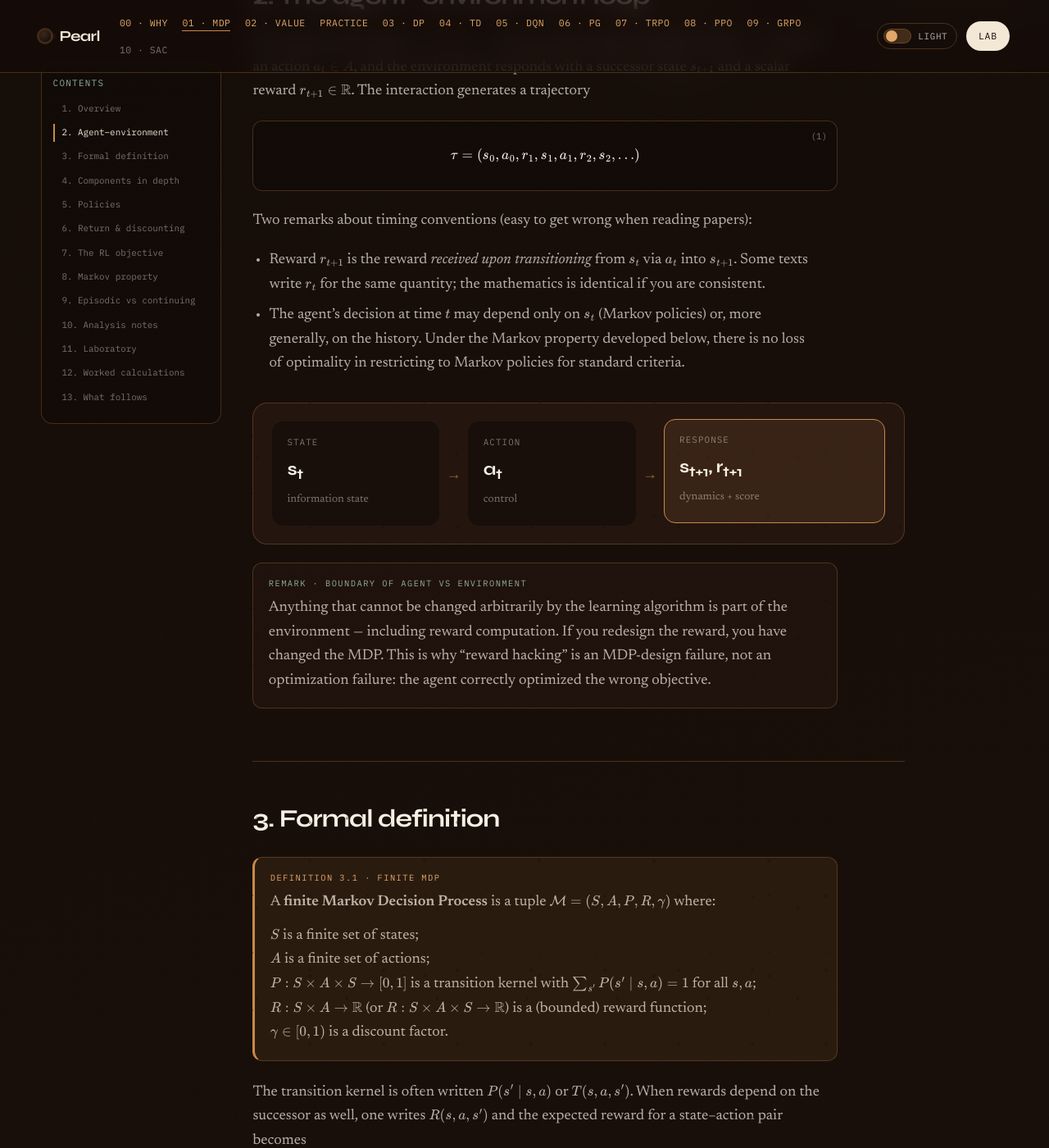
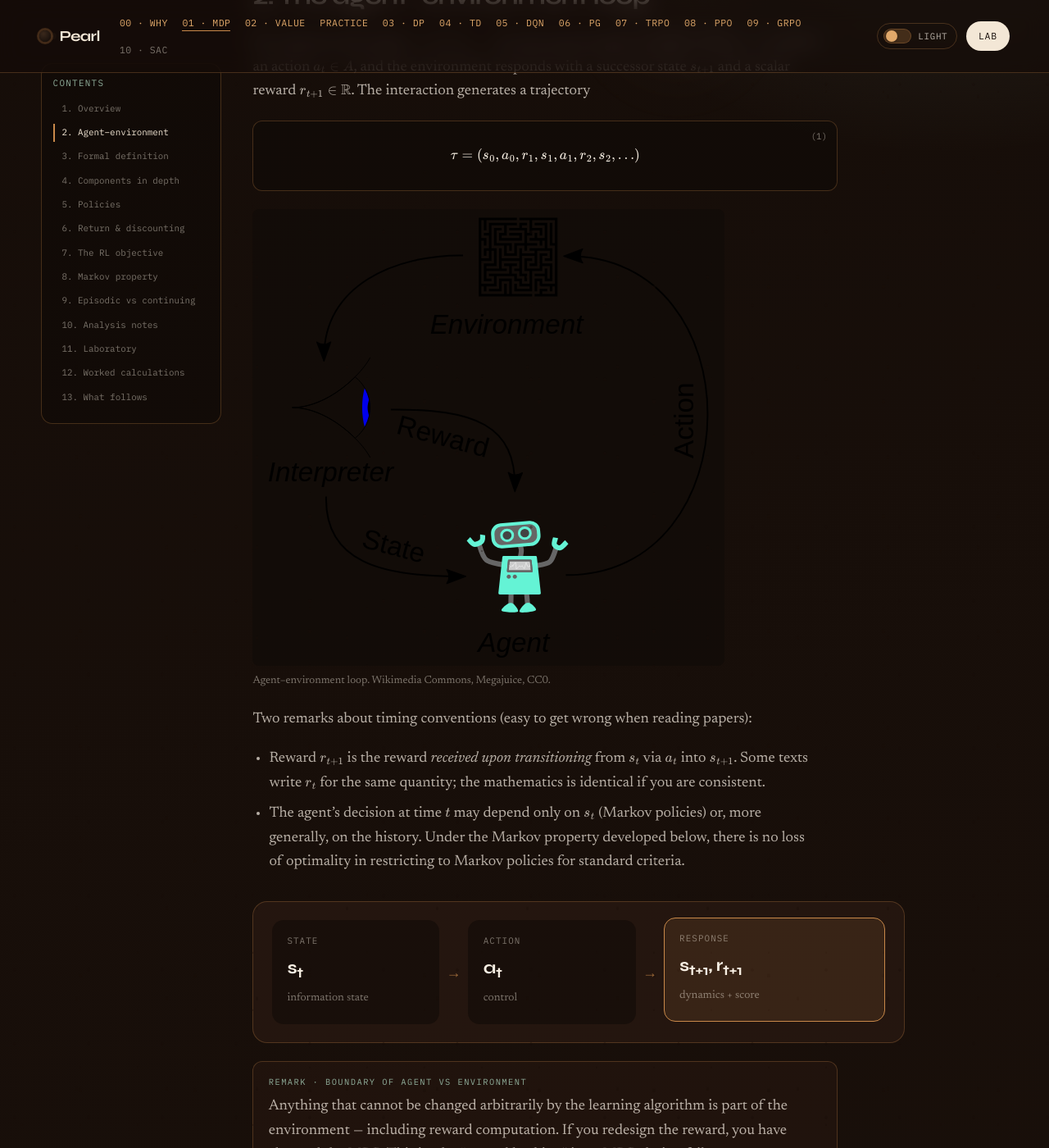
Before and after one commit to syed-nazmus-sakib/syed-nazmus-sakib.github.io, a Jekyll site: the page lectures/rl/index.html, which Jekyll copies as it is, in a window 1280 px wide and 1400 px high, scrolled down 1346 px. Shown: the whole window at 82% size. Built offline with Jekyll 4.4.1, drawn with Linux system fonts in a browser that asks for light colours; some of the changed text lies outside the part shown.

Commit message:
Lectures

```diff
--- a/lectures/rl/index.html
+++ b/lectures/rl/index.html
@@ -145,6 +145,12 @@
             \tau = (s_0, a_0, r_1, s_1, a_1, r_2, s_2, \ldots)
           \]
         </div>
+
+        <figure class="study-figure">
+          <img src="assets/rl-agent-environment.svg" alt="Agent interacts with environment, receiving state and reward" width="640" height="400" loading="lazy" />
+          <figcaption>Agent–environment loop. Wikimedia Commons, Megajuice, CC0.</figcaption>
+        </figure>
+
         <div class="prose-study">
           <p>
             Two remarks about timing conventions (easy to get wrong when reading papers):
@@ -215,6 +221,11 @@
             \(\gamma \in [0,1)\) is a discount factor.
           </p>
         </div>
+
+        <figure class="study-figure">
+          <img src="assets/mdp.svg" alt="Example Markov Decision Process with states and actions" width="640" height="400" loading="lazy" />
+          <figcaption>Example MDP. Wikimedia Commons, waldoalvarez, CC BY-SA 4.0.</figcaption>
+        </figure>
 
         <div class="prose-study">
           <p>
--- a/lectures/rl/styles.css
+++ b/lectures/rl/styles.css
@@ -2505,3 +2505,21 @@ html[data-theme="light"] .compare-card {
     grid-template-columns: 1fr;
   }
 }
+
+.study-figure {
+  margin: 1.25rem 0 1.5rem;
+  max-width: 36rem;
+}
+.study-figure img {
+  width: 100%;
+  height: auto;
+  display: block;
+  border-radius: 8px;
+  background: var(--eq-bg);
+}
+.study-figure figcaption {
+  margin-top: 0.55rem;
+  font-size: 0.82rem;
+  color: var(--ink-mute);
+  line-height: 1.4;
+}
--- a/lectures/rl/why.html
+++ b/lectures/rl/why.html
@@ -109,6 +109,11 @@
             what “optimal” means.
           </p>
         </div>
+
+        <figure class="study-figure">
+          <img src="assets/rl-agent-environment.svg" alt="Agent interacts with environment, receiving state and reward" width="640" height="400" loading="lazy" />
+          <figcaption>Agent–environment loop. Wikimedia Commons, Megajuice, CC0.</figcaption>
+        </figure>
 
         <div class="def-box">
           <span class="box-label">The goal, in one line</span>
```
Also changed, not shown: _pages/about.md (+13 -0 lines), lectures/rl/assets/mdp.svg (added), lectures/rl/assets/rl-agent-environment.svg (added).
